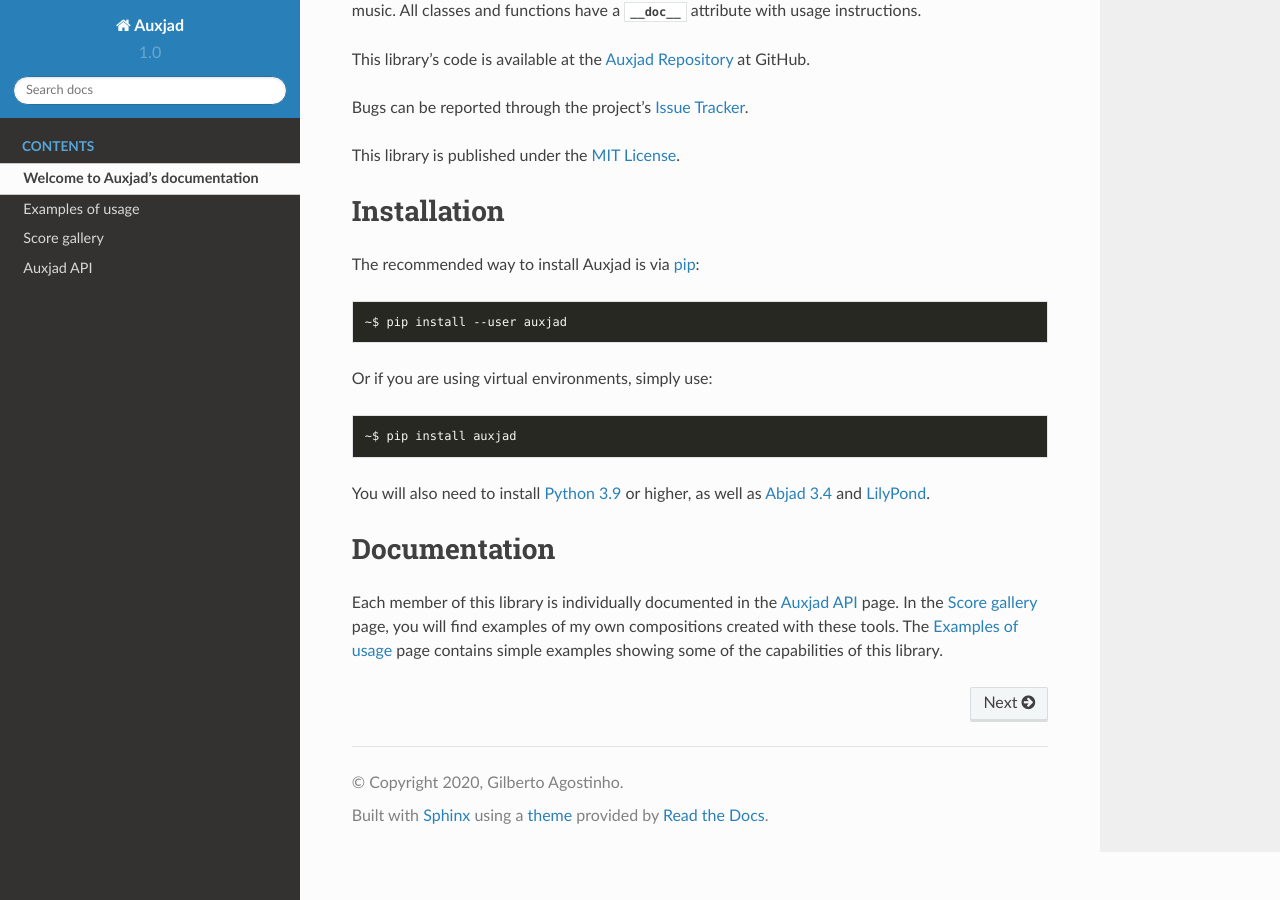
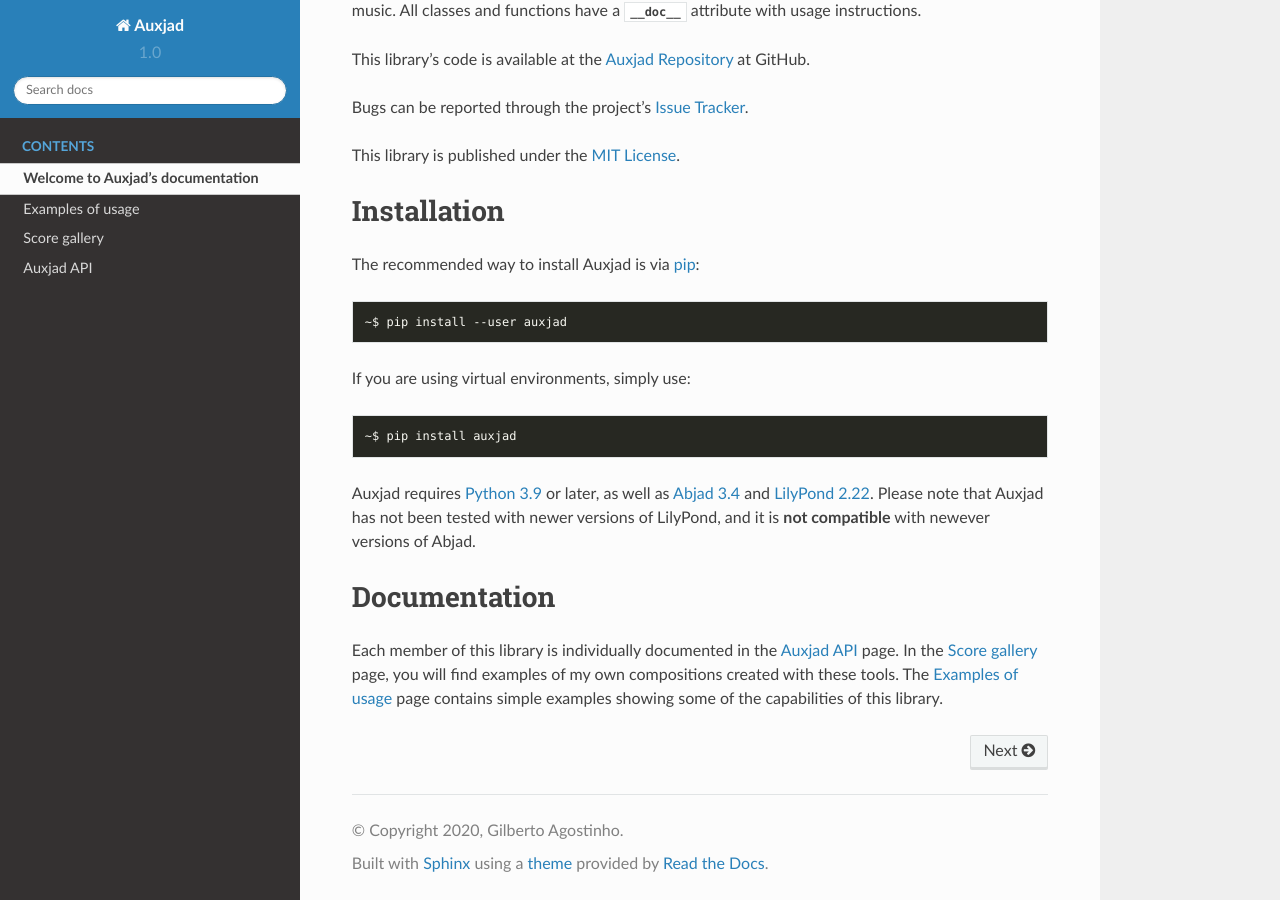
Before and after one commit to gilbertohasnofb/auxjad, a Sphinx documentation site: the page built from docs/index.rst, in a window 1280 px wide and 900 px high, scrolled down 551 px. Built offline with Sphinx 7.4.7 and the Read the Docs theme 2.0.0, drawn with Linux system fonts in a browser that asks for light colours.

Commit message:
Updating doc pages with recommended LilyPond version

```diff
--- a/docs/index.rst
+++ b/docs/index.rst
@@ -21,7 +21,6 @@
 .. _`MIT License`: https://github.com/gilbertohasnofb/auxjad/blob/master/LICENSE
 
 
-
 Installation
 ============
 
@@ -29,24 +28,27 @@
 
     ~$ pip install --user auxjad
 
-Or if you are using virtual environments, simply use::
+If you are using virtual environments, simply use::
 
     ~$ pip install auxjad
 
-You will also need to install `Python 3.9`_ or higher, as well as `Abjad 3.4`_
-and `LilyPond`_.
-
+Auxjad requires `Python 3.9`_ or later, as well as `Abjad 3.4`_ and
+`LilyPond 2.22`_. Please note that Auxjad has not been tested with newer
+versions of LilyPond, and it is **not compatible** with newever versions of
+Abjad.
 
 
 Documentation
 =============
 
-Each member of this library is individually documented in the `Auxjad API`_ page. In the `Score gallery`_ page, you will find examples of my own compositions created with these tools. The `Examples of usage`_ page contains simple examples showing some of the capabilities of this library.
+Each member of this library is individually documented in the `Auxjad API`_
+page. In the `Score gallery`_ page, you will find examples of my own
+compositions created with these tools. The `Examples of usage`_ page contains
+simple examples showing some of the capabilities of this library.
 
 .. _`Auxjad API`: https://gilbertohasnofb.github.io/auxjad-docs/api/index.html
 .. _`Score gallery`: https://gilbertohasnofb.github.io/auxjad-docs/score_gallery/index.html
 .. _`Examples of usage`: https://gilbertohasnofb.github.io/auxjad-docs/examples/index.html
-
 
 
 .. toctree::
@@ -64,7 +66,7 @@
 .. _doc: https://docs.python.org/3/tutorial/controlflow.html#tut-docstrings
 .. _pip: https://pip.pypa.io/en/stable/
 .. _`Python 3.9`: https://www.python.org/
-.. _LilyPond: http://lilypond.org/
+.. _`LilyPond 2.22`: http://lilypond.org/
 
 .. |Auxjad banner| image:: https://raw.githubusercontent.com/gilbertohasnofb/auxjad/master/assets/auxjad-banner.png
    :target: https://github.com/gilbertohasnofb/auxjad
```
Also changed, not shown: README.rst (+6 -4 lines).
